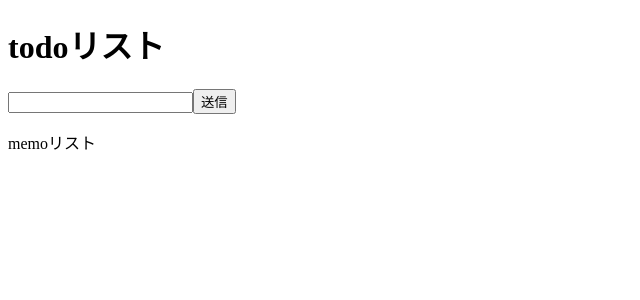
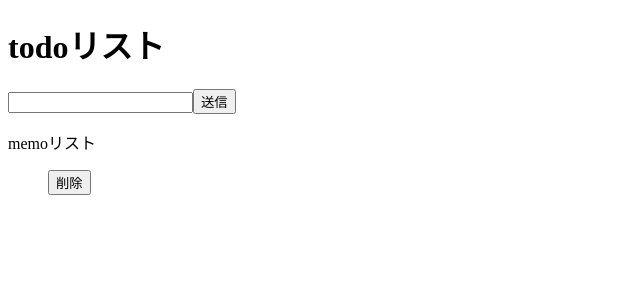
Before and after one commit to ballboyst/React-my-test, a React (Create React App) app in the folder my-test-app/: page / in a window 1280 px wide. Shown: the top 300 px of the page, without its empty margins (0-640 px from the left). Built offline with nearby package versions, Linux system fonts and the light colour scheme.

Commit message:
App.jsx作業中

```diff
--- a/my-test-app/src/App.jsx
+++ b/my-test-app/src/App.jsx
@@ -2,6 +2,7 @@ import { useState } from "react";
 export const App = () => {
     const [text, setText] = useState("");
     const [list,setList] = useState([]);
+    const onChangeText = (e) => {setText(e.target.value)}
     const onClickAdd = () => {
     const newList = [...list, "list"];
     setList(newList);
@@ -11,15 +12,16 @@ export const App = () => {
         <>
             <h1>todoリスト</h1>
             <div>
-                <input type="text"></input>
-                <button onClick={onClickAdd}>送信</button>
+                <input type="text" value={text} id="text" onChange={onChangeText}></input>
+                <button id="addButton">送信</button>
             </div>
-        <div>
             <p>memoリスト</p>
             <ul>
-                {list}
+                <div>
+                    <p id = "output"></p>
+                    <button id="delete Button">削除</button>
+                </div>
             </ul>
-        </div>
         </>
     )
 };
```
